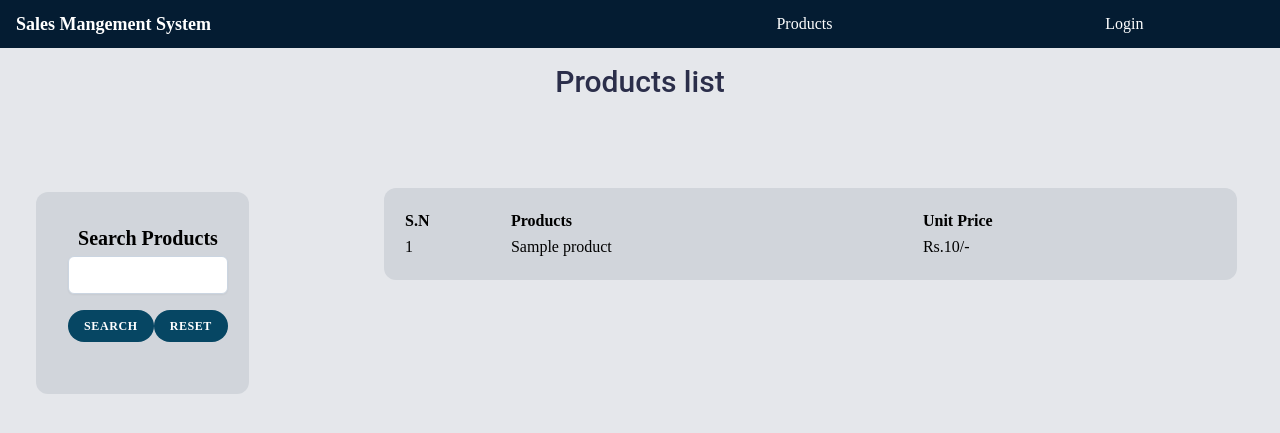
After one commit to Mishankhatri/Sales-Management-System, a Django app: page /productlist/ in a window 1280 px wide. The commit adds this page. Shown: the top 433 px of the page. Run offline with Django 3.2, Linux system fonts and the light colour scheme; tables that the repository leaves empty hold one stand-in row (values such as "Sample post").

Commit message:
added productlist page

```diff
--- a/core/templates/core/base.html
+++ b/core/templates/core/base.html
@@ -46,16 +46,20 @@
   </body>
   <script>
     const showChange =(e)=>{
-      let price = document.querySelector('.currPrice')
+      let span = document.querySelector('.currSpan')
       let alert = document.querySelector('.alert')
-      if (price){
-        price.innerHTML = `${e.target.value}`
+      if (span){
+        span.innerHTML = `${e.target.value}`
       }
-      alert.innerText = ""
+      if(alert) alert.innerText = ""
 
       if ( e.target.value<=0){
-        alert.innerText = "Select positive value."
+        alert.innerText = "Invalid value."
       }
+    }
+    let sn = document.querySelectorAll('.sn')
+    if (sn){
+      sn.forEach((elem,id)=>elem.innerHTML=`${id+1}`)
     }
   </script>
 </html>
--- /dev/null
+++ b/core/templates/core/productslist.html
@@ -0,0 +1,66 @@
+{% extends "core/base.html" %}
+{% block content %}
+{% load static %}
+<section>
+    <aside class="fixed top-48 left-5 w-2/12 min-h-fit flex flex-col bg-gray-300 ml-4 items-center justify-evenly p-8 rounded-xl flex-wrap">
+        <div class="pb-5">
+          <form class='filter-form'>
+            <label for="filter" class="text-center font-bold text-xl"><h3>Search Products</h3></label>
+            {% if q is not None %}
+            <h3 class="text-center h-8 my-3">Searched Term:<span class="currSpan font-bold">{{q}}</span></h3>
+            {% endif %}
+            <input
+              class="search text-field"
+              type="text"
+              name="search"
+              onchange="showChange(event)"
+            />
+            <div class="flex justify-evenly items-center mt-4">
+              <button type = "submit" value="submit" class=" btn">Search</button>
+              <button  value="reset" class=" btn">Reset</button>
+            </div>
+            </form>
+        </div>
+        {% if user.is_authenticated %}
+        <a class="btn " href="{% url 'createproduct' %}">Add products</a>
+        {% endif %}
+    </aside>
+    {% if products %}
+    <h2 class="absolute grid place-items-center w-full top-4 text-3xl font-secondary mb-4 font-medium text-primary">Products list</h2>
+    <div class="absolute top-28 left-96 mt-7 h-auto w-8/12 p-5 overflow-hidden bg-gray-300  flex items-center justify-evenly rounded-xl">
+        <table class='table-auto w-full px-6'>
+            <tr class="text-left">
+                <th>S.N</th>
+                <th>Products</th>
+                <th>Unit Price</th>
+                {% if user.is_authenticated %}
+                <th>Edit/Delete</th>
+                {% endif %}
+            </tr>
+            {% for product in products  %}
+            <tr>
+                <td class="sn"></td>
+                <td>{{ product.product_name}}</td>
+                <td>Rs.{{ product.unit_price}}/-</td>
+                <td class="flex w-fit justify-between">
+                {% if user.is_authenticated %}
+                <a class="btn" href="#"> <?xml version="1.0"?><svg fill="#000000" xmlns="http://www.w3.org/2000/svg"  viewBox="0 0 30 30" width="16px" height="16px">    <path d="M 22.828125 3 C 22.316375 3 21.804562 3.1954375 21.414062 3.5859375 L 19 6 L 24 11 L 26.414062 8.5859375 C 27.195062 7.8049375 27.195062 6.5388125 26.414062 5.7578125 L 24.242188 3.5859375 C 23.851688 3.1954375 23.339875 3 22.828125 3 z M 17 8 L 5.2597656 19.740234 C 5.2597656 19.740234 6.1775313 19.658 6.5195312 20 C 6.8615312 20.342 6.58 22.58 7 23 C 7.42 23.42 9.6438906 23.124359 9.9628906 23.443359 C 10.281891 23.762359 10.259766 24.740234 10.259766 24.740234 L 22 13 L 17 8 z M 4 23 L 3.0566406 25.671875 A 1 1 0 0 0 3 26 A 1 1 0 0 0 4 27 A 1 1 0 0 0 4.328125 26.943359 A 1 1 0 0 0 4.3378906 26.939453 L 4.3632812 26.931641 A 1 1 0 0 0 4.3691406 26.927734 L 7 26 L 5.5 24.5 L 4 23 z"/></svg></a>&ensp;
+                <a class="btn" href="#"> <svg fill="#d0333c" xmlns="http://www.w3.org/2000/svg"  viewBox="0 0 24 24" width="16px" height="16px"><path d="M 10.806641 2 C 10.289641 2 9.7956875 2.2043125 9.4296875 2.5703125 L 9 3 L 4 3 A 1.0001 1.0001 0 1 0 4 5 L 20 5 A 1.0001 1.0001 0 1 0 20 3 L 15 3 L 14.570312 2.5703125 C 14.205312 2.2043125 13.710359 2 13.193359 2 L 10.806641 2 z M 4.3652344 7 L 5.8925781 20.263672 C 6.0245781 21.253672 6.877 22 7.875 22 L 16.123047 22 C 17.121047 22 17.974422 21.254859 18.107422 20.255859 L 19.634766 7 L 4.3652344 7 z"/></svg></a>
+                {% endif %}
+                </td>
+            </tr>
+            {% endfor %}
+        </table>
+    </div>
+    {% else %}
+    <div class="absolute top-48 left-96  bg-gray-300 w-8/12 h-auto p-7 flex items-center justify-evenly  rounded-xl">
+        <p>Opps! No such product in Database.😫</p>
+        {% if user.is_authenticated %}
+        <div>
+            <a class="btn" href="{% url 'createproduct' %}">Add products</a>
+        </div>
+        {% endif %}
+    </div>
+    {% endif %}
+</section>
+{% endblock content %}
--- a/core/urls.py
+++ b/core/urls.py
@@ -3,6 +3,7 @@ from . import views
 
 urlpatterns = [
     path("", views.products, name="products"),
+    path("productlist/", views.productslistView, name="productslist"),
     path("createinvoice/", views.createinvoice, name="createinvoice"),
     path("createproduct/", views.createproduct, name="createproduct"),
     ]
--- a/core/views.py
+++ b/core/views.py
@@ -1,11 +1,9 @@
 
-from distutils.command.upload import upload
 from django.shortcuts import redirect, render
-from django.template import RequestContext
 from .models import Product
 from django.db import connection
 from django.contrib import messages
-from SalesManagementSystem.settings import MEDIA_ROOT,MEDIA_URL
+from SalesManagementSystem.settings import MEDIA_ROOT
 import os
 from PIL import Image
 
@@ -29,7 +27,7 @@ def products(request):
 
     with connection.cursor() as cursor:
         if q is not None:
-            cursor.execute('SELECT * FROM core_Product WHERE unit_price<%s and unit_price>0',[str(q)])
+            cursor.execute('SELECT * FROM core_Product WHERE unit_price<=%s and unit_price>0',[str(q)])
         else:
             cursor.execute('SELECT * FROM core_Product WHERE unit_price>0')
         products = dictfetchall(cursor)
@@ -38,6 +36,23 @@ def products(request):
         'q':q
     }
     return render(request,"core/products.html",context)
+
+def productslistView(request):
+    q = request.GET.get('search',None)
+    products={}
+    with connection.cursor() as cursor:
+        if q is not None:
+            search = "%"+q+"%"
+            cursor.execute("""SELECT * FROM core_Product WHERE lower(product_name) LIKE %s and product_name!="deleted product" """,[str(search)])
+            print('here')
+        else:
+            cursor.execute('SELECT * FROM core_Product WHERE unit_price>0')
+        products = dictfetchall(cursor)
+    context={
+        'products':products,
+        'q':q
+    }
+    return render(request,"core/productslist.html",context)
 
 
 
--- a/static/css/style.css
+++ b/static/css/style.css
@@ -547,8 +547,8 @@ Ensure the default browser behavior of the `hidden` attribute.
   top: 3rem;
 }
 
-.top-28 {
-  top: 7rem;
+.top-16 {
+  top: 4rem;
 }
 
 .left-28 {
@@ -563,16 +563,16 @@ Ensure the default browser behavior of the `hidden` attribute.
   left: 1.25rem;
 }
 
+.top-28 {
+  top: 7rem;
+}
+
 .left-96 {
   left: 24rem;
 }
 
 .top-4 {
   top: 1rem;
-}
-
-.top-16 {
-  top: 4rem;
 }
 
 .z-10 {
@@ -618,24 +609,28 @@ Ensure the default browser behavior of the `hidden` attribute.
   margin-right: 0.5rem;
 }
 
-.mt-7 {
-  margin-top: 1.75rem;
+.ml-48 {
+  margin-left: 12rem;
+}
+
+.mt-5 {
+  margin-top: 1.25rem;
 }
 
 .mt-4 {
   margin-top: 1rem;
 }
 
+.mb-3 {
+  margin-bottom: 0.75rem;
+}
+
+.mt-7 {
+  margin-top: 1.75rem;
+}
+
 .mb-4 {
   margin-bottom: 1rem;
-}
-
-.ml-48 {
-  margin-left: 12rem;
-}
-
-.mb-3 {
-  margin-bottom: 0.75rem;
 }
 
 .mb-2 {
@@ -694,12 +677,18 @@ Ensure the default browser behavior of the `hidden` attribute.
   height: 1rem;
 }
 
-.h-auto {
-  height: auto;
+.h-fit {
+  height: -webkit-fit-content;
+  height: -moz-fit-content;
+  height: fit-content;
 }
 
 .h-8 {
   height: 2rem;
+}
+
+.h-auto {
+  height: auto;
 }
 
 .h-48 {
@@ -742,20 +721,26 @@ Ensure the default browser behavior of the `hidden` attribute.
   width: 1rem;
 }
 
-.w-8\/12 {
-  width: 66.666667%;
+.w-9\/12 {
+  width: 75%;
 }
 
 .w-2\/12 {
   width: 16.666667%;
 }
 
+.w-8\/12 {
+  width: 66.666667%;
+}
+
 .w-48 {
   width: 12rem;
 }
 
-.w-9\/12 {
-  width: 75%;
+.w-fit {
+  width: -webkit-fit-content;
+  width: -moz-fit-content;
+  width: fit-content;
 }
 
 .w-28 {
@@ -784,12 +769,12 @@ Ensure the default browser behavior of the `hidden` attribute.
   min-width: fit-content;
 }
 
-.max-w-xs {
-  max-width: 20rem;
+.flex-auto {
+  flex: 1 1 auto;
 }
 
-.flex-auto {
-  flex: 1 1 auto;
+.table-auto {
+  table-layout: auto;
 }
 
 .border-collapse {
@@ -806,6 +791,10 @@ Ensure the default browser behavior of the `hidden` attribute.
 
 .flex-col {
   flex-direction: column;
+}
+
+.flex-wrap {
+  flex-wrap: wrap;
 }
 
 .place-items-center {
@@ -947,21 +896,16 @@ Ensure the default browser behavior of the `hidden` attribute.
   padding: 0.5rem;
 }
 
+.p-8 {
+  padding: 2rem;
+}
+
 .p-5 {
   padding: 1.25rem;
 }
 
-.p-8 {
-  padding: 2rem;
-}
-
 .p-7 {
   padding: 1.75rem;
-}
-
-.py-4 {
-  padding-top: 1rem;
-  padding-bottom: 1rem;
 }
 
 .px-2 {
@@ -979,9 +923,9 @@ Ensure the default browser behavior of the `hidden` attribute.
   padding-bottom: 1.75rem;
 }
 
-.py-3 {
-  padding-top: 0.75rem;
-  padding-bottom: 0.75rem;
+.px-6 {
+  padding-left: 1.5rem;
+  padding-right: 1.5rem;
 }
 
 .pt-6 {
```
Also changed, not shown: other parts of static/css/style.css (+14 -108 lines), core/templates/core/products.html (+14 -5 lines), static/svg/icons8-delete.svg (added), static/svg/icons8-edit.svg (added).
